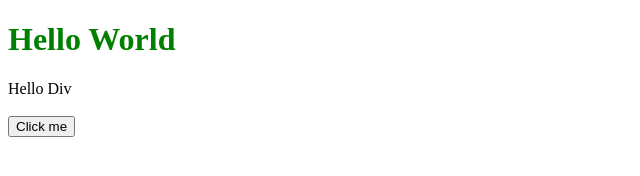
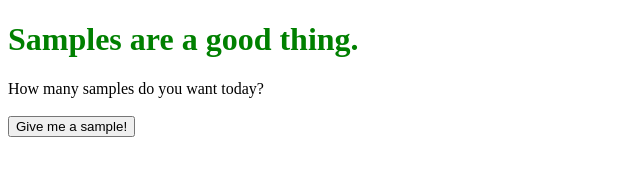
Before and after one commit to sethmcevoy/samples, a plain HTML site: page index.html in a window 1280 px wide. Shown: the whole page, without its empty margins (0-640 px from the left). Drawn offline with Linux system fonts and the light colour scheme.

Commit message:
Update text
We can tell them apart.

```diff
--- a/index.html
+++ b/index.html
@@ -7,9 +7,9 @@
 		<script src="script.js"></script>
 	</head>
 	<body>
-		<h1 class="title">Hello World</h1>
-		<div id="mainDiv">Hello Div</div>
+		<h1 class="title">Samples are a good thing.</h1>
+		<div id="mainDiv">How many samples do you want today?</div>
 		<br />
-		<button onclick="buttonClicked()">Click me</button>
+		<button onclick="buttonClicked()">Give me a sample!</button>
 	</body>
 </html>
```
